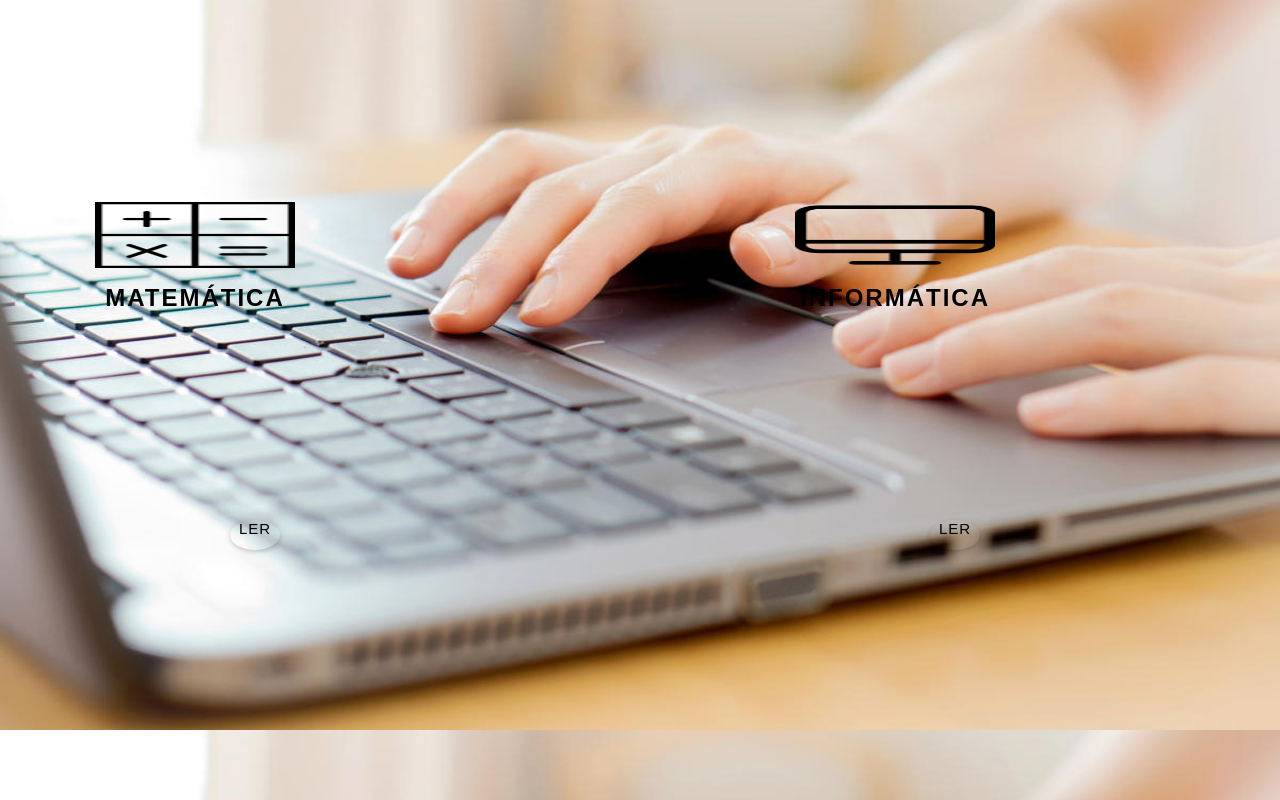
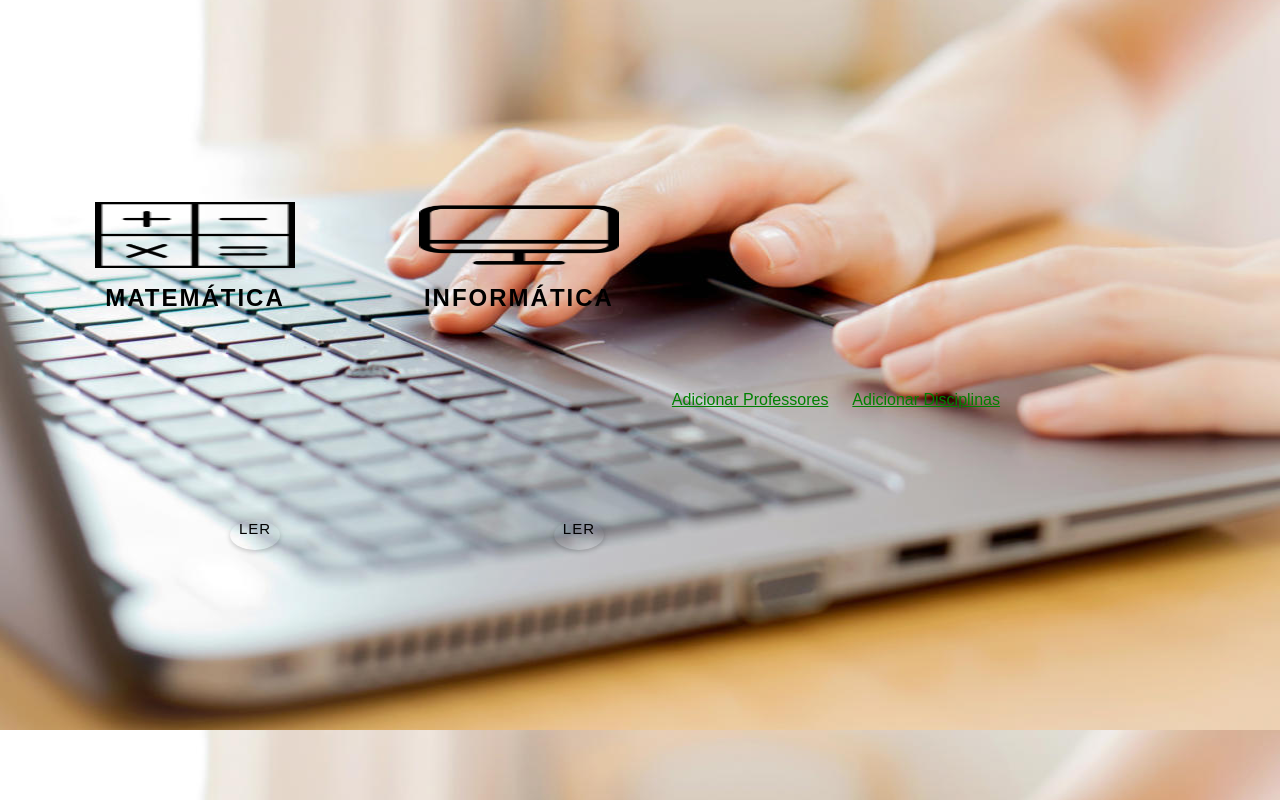
Before and after one commit to luuishenriique/Heal-Lab, a PHP site: page /disciplinas.php in a window 1280 px wide. Shown: the part 70-870 px from the top of the page. Run offline with PHP 8.4, Linux system fonts and the light colour scheme.

Commit message:
inserindo links de inserção de professores e disciplinas

```diff
--- a/projetos/proIFPE/disciplinas.php
+++ b/projetos/proIFPE/disciplinas.php
@@ -3,7 +3,7 @@
 <head>
   <meta charset="UTF-8">
   <title>Disciplinas</title>
-  <link rel="stylesheet" href="estilocards.css">
+  <link rel="stylesheet" href="css/estilocards.css">
 </head>
 <body>
 <?php include "header.php" ?>
@@ -41,6 +41,16 @@
   <p>Matéria ministrada pelo docente Ranieri e apenas para os alunos do curso de Informática para Internet do 1º período, nela é ensinado o básico de HTML e CSS, além de serem respondidas algumas dúvidas sobre JavaScript</p>
   <h2>ProIFPE Matemática</h2>
   <p>Matéria ministrada pelo docente Cicero para alunos de Logística do 1º Período, e pelo professor Maurício, que ensina os alunos dos cursos de Logística e Informática para Internet do 1º período à tarde, na matéria são reforçados assuntos dados nas aulas normais</p>-->
+<br>
+<br>
+<br>
+<br>
+<br>
+<br>
+<br>
+<br>
+<a href="cadastro_professores.php" style="text-align: center;">Adicionar Professores</a>
+<a href="cadastro_disciplinas.php" style="text-align: center;">Adicionar Disciplinas</a>
 
 </body>
 </html>
```
